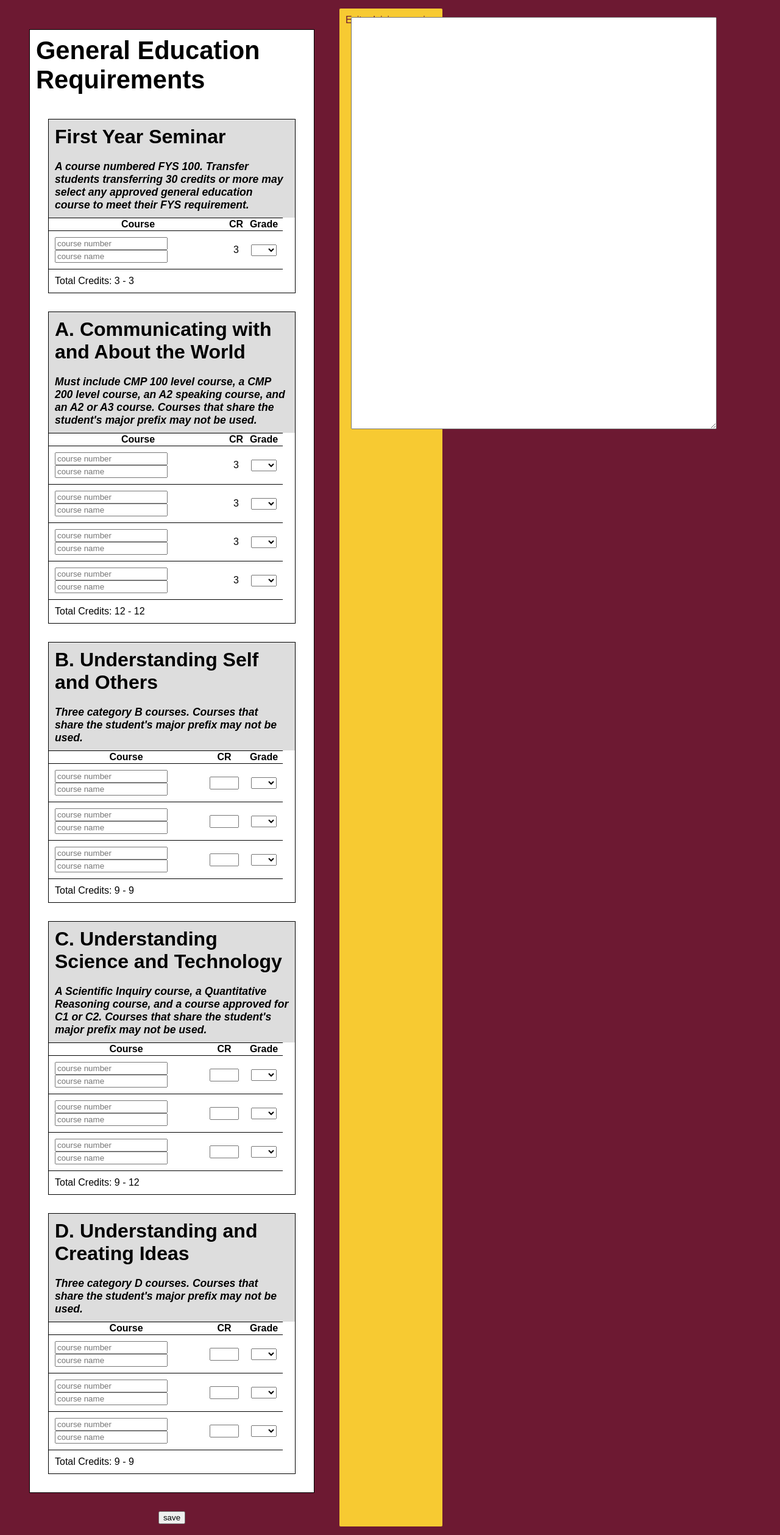
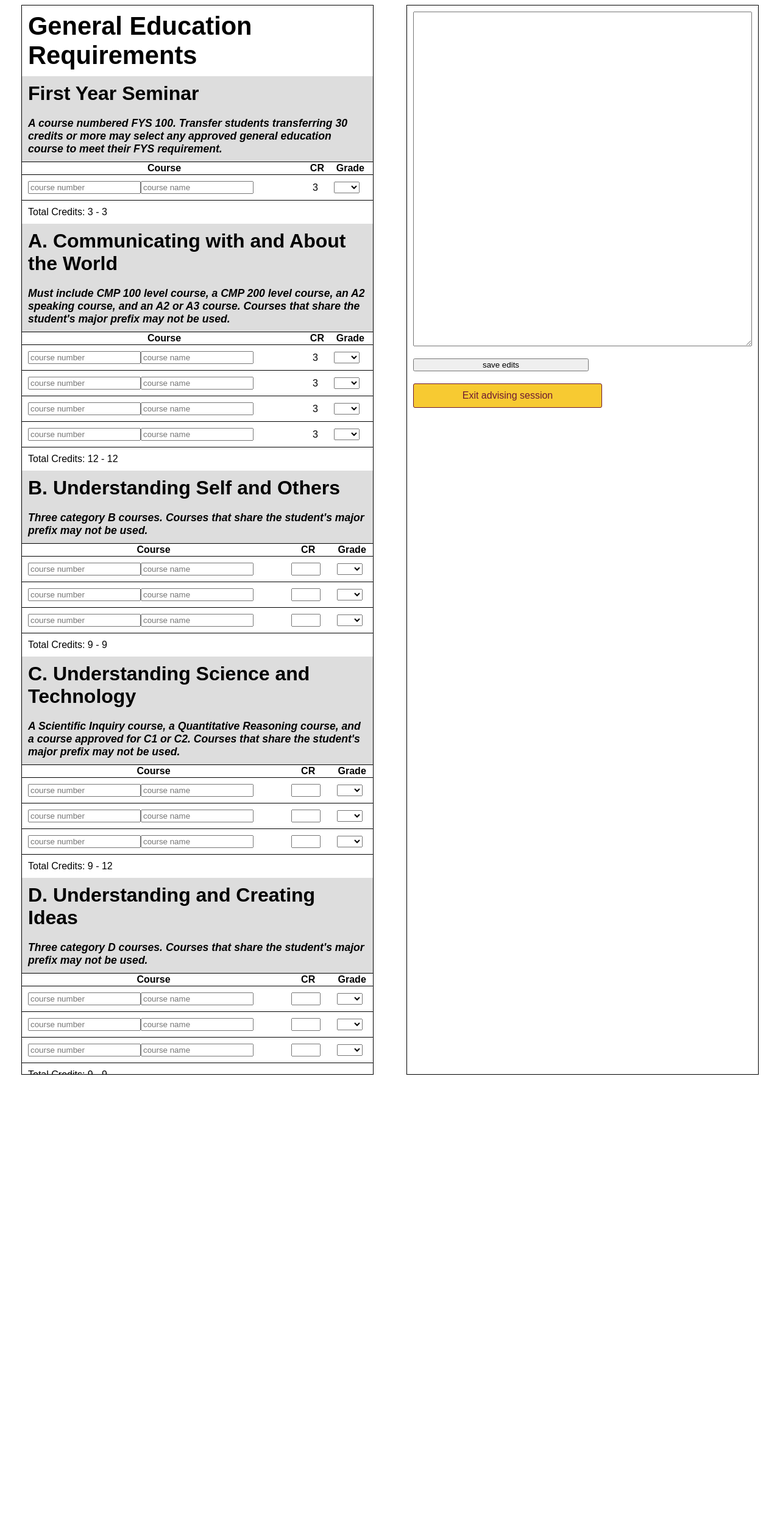
Before and after one commit to Antelling/KFSA-prototype, a Django app: page /advisement/edit_advisement/1 in a window 1280 px wide. Shown: the whole page at 61% size. After the commit the page ends 1763 px from the top, so only its background shows below. Run offline with Django 3.2, Linux system fonts and the light colour scheme; data comes from the database, SQL or seed files in the repository; both versions use the stored data as it was after the commit.

Commit message:
fixed css for advisement entry page

```diff
--- a/advisement/static/advisement/checksheet.css
+++ b/advisement/static/advisement/checksheet.css
@@ -2,6 +2,7 @@
     font-family: Arial, Helvetica, sans-serif;
     display: flex;
     flex-direction: row;
+    justify-content: space-around;
 }
 
 #wrapper div {
@@ -9,63 +10,59 @@
     margin: 30px;
 }
 
-#wrapper {
+.wrapper {
     display: inline-flex;
     flex-direction: column;
     text-align: center;
+    width: 45vw;
+    height: 98vh;
+    overflow: auto;
+    border: 1px solid black;
+    background-color: white;
 }
 
-#wrapper h1, #wrapper h2 {
+body {
+    background: white;
+}
+
+.wrapper form{
+    margin: 0;
+}
+
+.wrapper h1, .wrapper h2 {
     margin: 0;
     text-align: left;
     background-color: #dddddd;
     padding: 10px;
-    max-width: 30vw;
 }
 
-#wrapper h1 {
+.wrapper h1 {
     font-weight: 800;
 }
 
-#wrapper h2 {
+.wrapper h2 {
     font-size: 1.1em;
     font-style: italic;
 }
 
-#wrapper table {
-    width: 30vw;
+.wrapper table {
+    width: 100%;
     border-collapse: collapse;
 }
- #wrapper td {
+.wrapper td {
     text-align: left;
     /*border-top: 1px solid black;*/
     padding: 10px;
 }
- #wrapper tr {
+.wrapper tr {
     border-top: 1px solid black;
 }
 
- #wrapper input[type=number] {
+.wrapper input[type=number] {
     width: 40px;
 }
 
- #wrapper #notes {
-    width: 100%;
-    border: none;
-}
-
- .notes {
-    width: calc(50% - 40px);
-    height: calc(40vh - 40px);
-    position: fixed;
-    box-sizing: border-box;
-    padding: 20px;
-    margin: 20px;
-    font-family: Arial, Helvetica, sans-serif;
-    color: black;
-}
-
- #wrapper .title {
+.wrapper .title {
     background-color: white;
     font-size: 2.6em;
 }
@@ -87,3 +84,14 @@
  div.program {
     background-color: #ffffff;
 }
+
+ textarea {
+     height: 30vh;
+     margin: 10px;
+     padding: 5px;
+ }
+
+ .narrow{
+     margin: 10px;
+     width: 50%;
+ }
--- a/advisement/templates/advisement/advisement.html
+++ b/advisement/templates/advisement/advisement.html
@@ -10,17 +10,19 @@
     <link href="{% static 'advisement/checksheet.css' %}" rel="stylesheet">
 </head>
 <body class="csBody">
-    <div id=wrapper>
+    <div class="wrapper">
         <form>
             {{ html |safe }}
-            {% if editable %}
-                <input type="submit" value="save">
-            {% endif %}
         </form>
     </div>
-    <div id=notes><textarea class=notes name="notes">{{ advisement.notes }}</textarea></div>
+    <div class="wrapper">
+        <textarea class=notes name="notes">{{ advisement.notes }}</textarea>
+        {% if editable %}
+            <input class=narrow type="submit" value="save edits">
+        {% endif %}
+        <a class=narrow href="{% url "overview" advisement.advisee.pk %}">Exit advising session</a>
+    </div>
 
-    <a href="{% url "overview" advisement.advisee.pk %}">Exit advising session</a>
 
     <script>
         {% if editable %}
```
Also changed, not shown: db.sqlite3.
